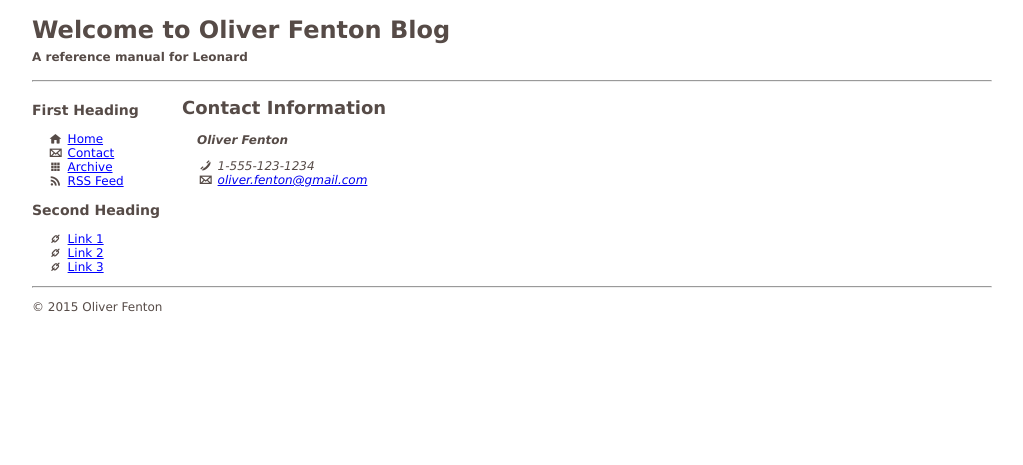
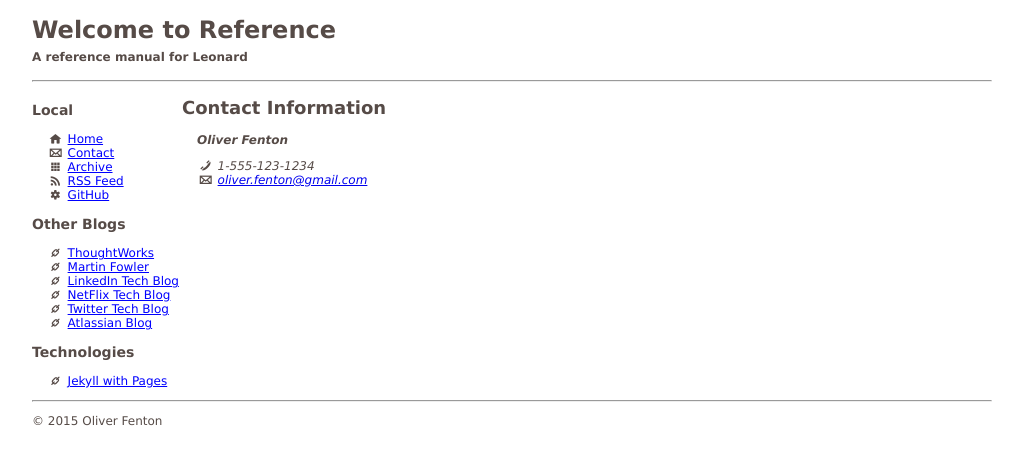
Before and after one commit to ofenton/ofenton.github.io, a Jekyll site: the page built from contact.html, in a window 1280 px wide. Shown: the top 465 px of the page, without its empty margins (26-1049 px from the left). Built offline with Jekyll 4.4.1, drawn with Linux system fonts in a browser that asks for light colours; Markdown is read by kramdown in place of the engine named in the settings.

Commit message:
add more links

```diff
--- a/_config.yml
+++ b/_config.yml
@@ -1,5 +1,5 @@
 # Name of your blog (this will show up at the top of your page and in the RSS feed)
-name: Oliver Fenton Blog
+name: Reference
 
 # Short description (goes below the title; it will also be used in the RSS feed)
 description: A reference manual for Leonard
--- a/_layouts/default.html
+++ b/_layouts/default.html
@@ -24,22 +24,33 @@
 
         <nav>
 
-            <h3>First Heading</h3>
+            <h3>Local</h3>
 
             <ul>
                 <li><i class="icon-home"></i>   <a href="{{site.baseurl}}/">Home</a></li>
                 <li><i class="icon-mail"></i>   <a href="{{site.baseurl}}/contact">Contact</a></li>
                 <li><i class="icon-th"></i>     <a href="{{site.baseurl}}/archive">Archive</a></li>
                 <li><i class="icon-rss"></i>    <a href="{{site.baseurl}}/feed.xml">RSS Feed</a></li>
+                <li><i class="icon-cog"></i>    <a href="https://github.com/ofenton">GitHub</a></li>
             </ul>
 
-            <h3>Second Heading</h3>
+            <h3>Other Blogs</h3>
 
             <ul>
-                <li><i class="icon-link"></i>   <a href="#">Link 1</a></li>
-                <li><i class="icon-link"></i>   <a href="#">Link 2</a></li>
-                <li><i class="icon-link"></i>   <a href="#">Link 3</a></li>
+                <li><i class="icon-link"></i>   <a href="http://www.thoughtworks.com/insights">ThoughtWorks</a></li>
+                <li><i class="icon-link"></i>   <a href="http://martinfowler.com/">Martin Fowler</a></li>
+                <li><i class="icon-link"></i>   <a href="https://engineering.linkedin.com/blog">LinkedIn Tech Blog</a></li>
+                <li><i class="icon-link"></i>   <a href="http://techblog.netflix.com/">NetFlix Tech Blog</a></li>
+                <li><i class="icon-link"></i>   <a href="https://blog.twitter.com/engineering">Twitter Tech Blog</a></li>
+                <li><i class="icon-link"></i>   <a href="http://blogs.atlassian.com/">Atlassian Blog</a></li>
             </ul>
+
+            <h3>Technologies</h3>
+
+            <ul>
+                <li><i class="icon-link"></i>   <a href="https://help.github.com/articles/using-jekyll-with-pages/">Jekyll with Pages</a></li>
+            </ul>
+
         </nav>
 
         <main>
```
